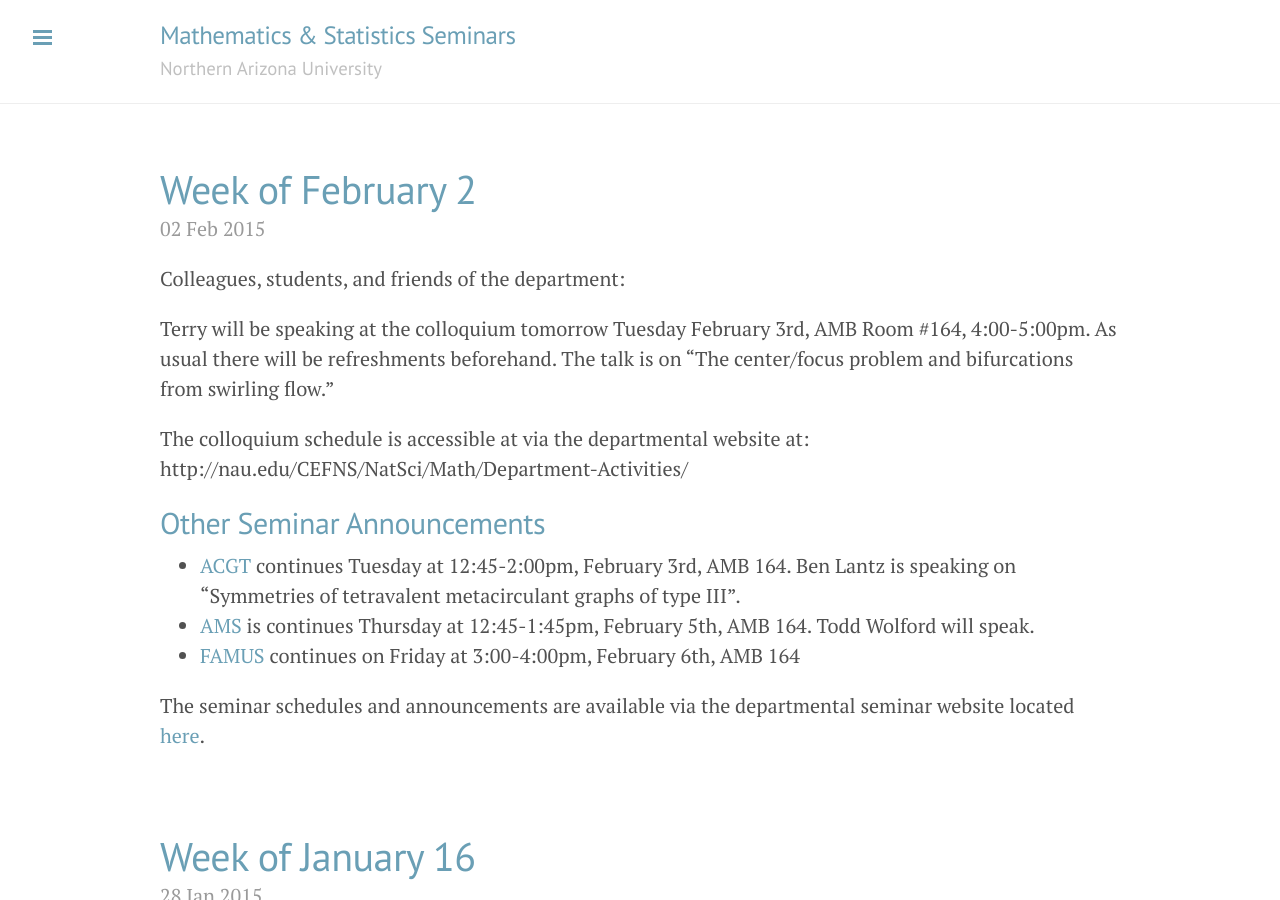
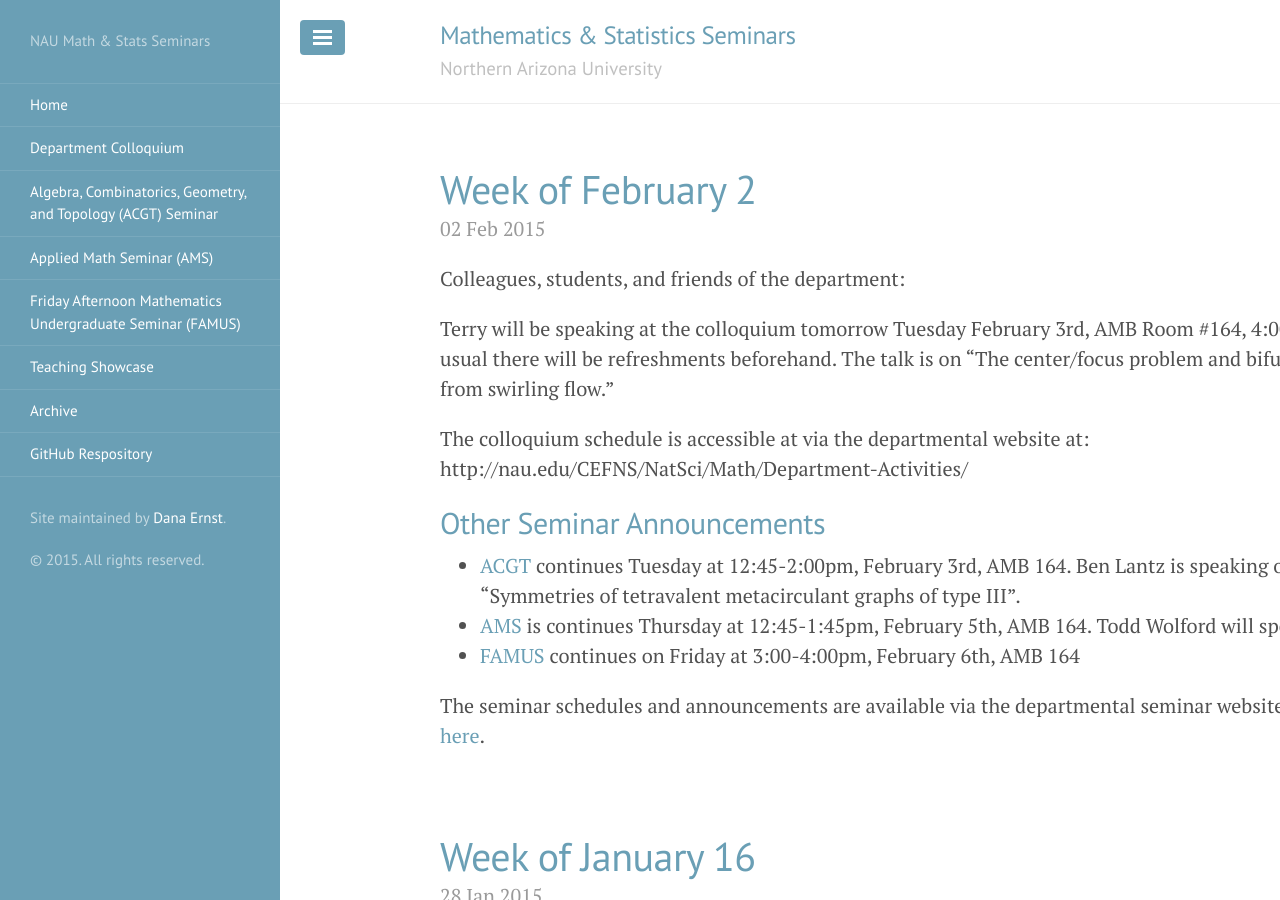
Before and after one commit to NAUMathStat/seminars, a Jekyll site: the page built from index.html, in a window 1280 px wide and 900 px high. Built offline with Jekyll 4.4.1, drawn with Linux system fonts in a browser that asks for light colours; Markdown is read by kramdown in place of the engine named in the settings; the list of posts is cut into pages by our own code.

Commit message:
Playing with sidebar

```diff
--- a/_includes/sidebar.html
+++ b/_includes/sidebar.html
@@ -1,5 +1,6 @@
 <!-- Target for toggling the sidebar `.sidebar-checkbox` is for regular styles, `#sidebar-checkbox` for behavior. -->
-<input type="checkbox" class="sidebar-checkbox" id="sidebar-checkbox">
+<!-- <input type="checkbox" class="sidebar-checkbox" id="sidebar-checkbox"> -->
+<input type="checkbox" class="sidebar-checkbox" id="sidebar-checkbox" {% if page.title =="Home" %}checked{% endif %}>
 
 <!-- Toggleable sidebar -->
 <div class="sidebar" id="sidebar">
```
